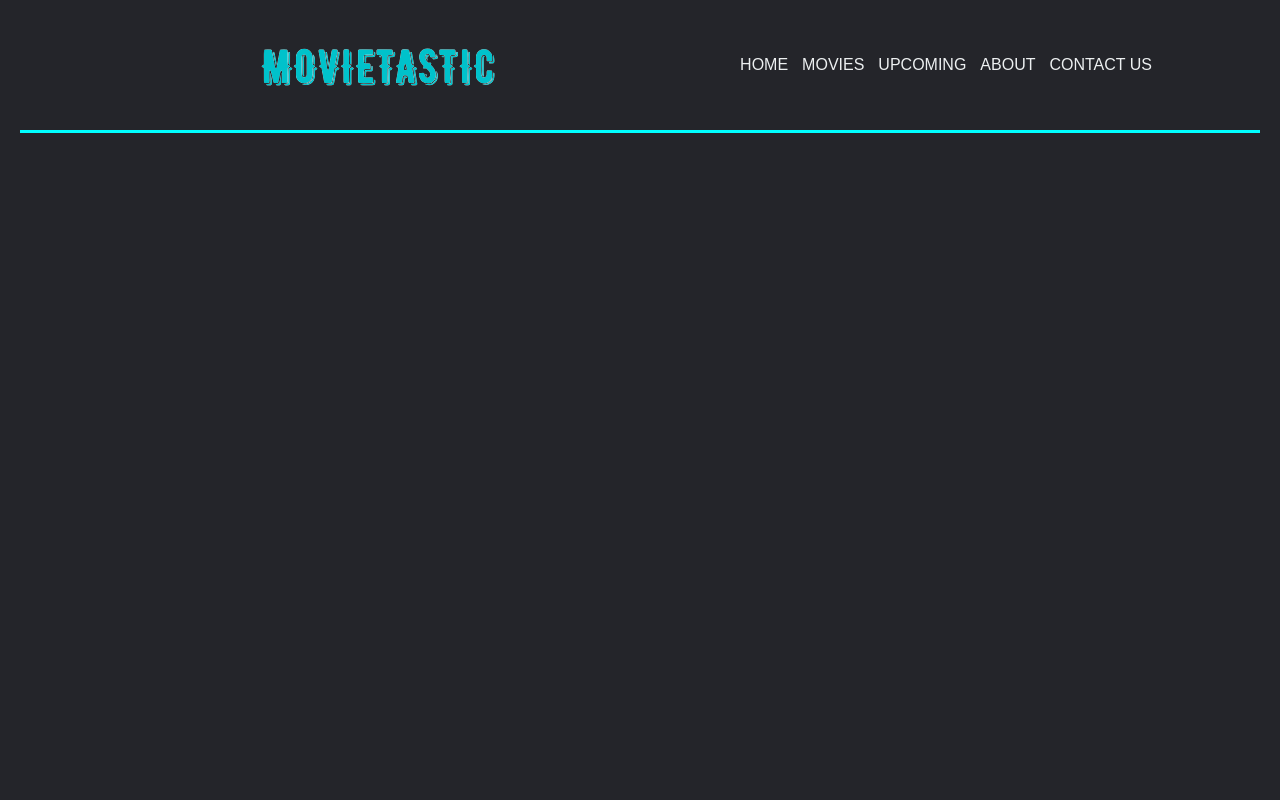
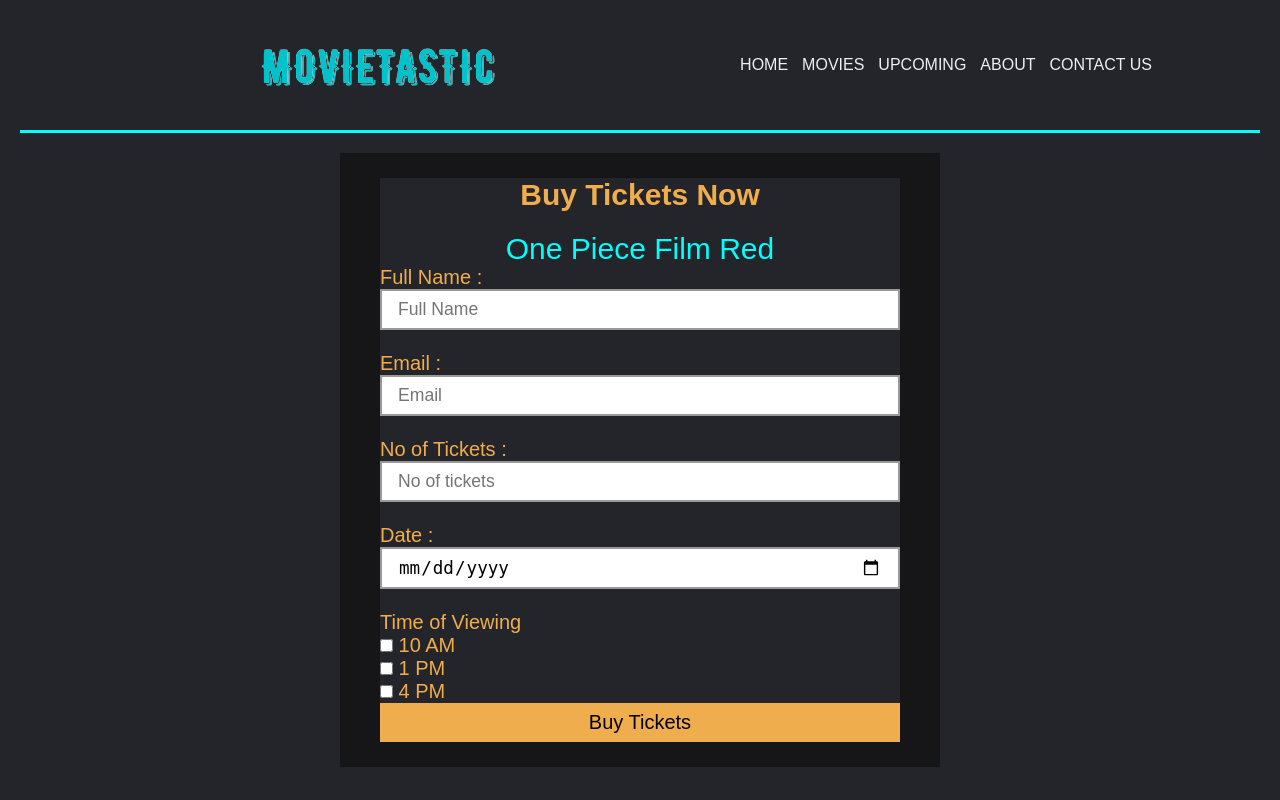
Before and after one commit to Skuukzkyy/MovieTicketing, a PHP site: page /movie_tab.php?id=1 in a window 1280 px wide. Run offline with PHP 8.4, Linux system fonts and the light colour scheme; data that the repository does not hold is empty.

Commit message:
Added buy ticket

```diff
--- a/css/movie_tab.css
+++ b/css/movie_tab.css
@@ -87,3 +87,102 @@ iframe{
     display:block;
     margin: 0 auto;
 }
+
+.buy{
+    background-color: #f0ad4e;
+}
+
+button {
+    padding: 5px 25px;
+    border: none;
+    border-radius: 50px;
+    cursor: pointer;
+    transition: all 0.3s ease 0s;
+    margin-left: 10px;
+    font-size: 20px;
+    font-family: 'Century Gothic',sans-serif;
+}
+
+button:hover{
+    background-color: #00FFFF;
+}
+
+
+
+.buy_form{
+	width: 50%;
+	height: 40%;
+	justify-content: center;
+	align-items: center;
+	padding: 20px;
+    align-self: center;
+    font-family: 'Century Gothic',sans-serif;
+    position: absolute;
+    margin-left: 25%;
+}
+
+.contact-box{
+	justify-content: center;
+	align-items: center;
+	text-align: left;
+    color: #f0ad4e;
+    font-size: 20px;
+    font-weight: 100;
+}
+
+.box{
+	padding: 25px 40px;
+    background: rgba(0, 0, 0, 0.4);
+}
+
+h2{
+	position: relative;
+	padding: 0 0 10px;
+	margin-bottom: 10px;
+}
+
+.field{
+	width: 100%;
+	border: 2px solid rgba(0, 0, 0, 0.4);
+	outline: none;
+    background-color: white;
+	padding: 0.5rem 1rem;
+	font-size: 1.1rem;
+	margin-bottom: 22px;
+	transition: .3s;
+}
+
+.field:hover{
+    background-color: white;
+}
+
+.submit{
+	width: 100%;
+	padding: 0.5rem 1rem;
+	background-color: #f0ad4e;
+	color:black;
+	font-size: 20px;
+	border: none;
+	outline: none;
+	cursor: pointer;
+	transition: .3s;
+}
+
+.submit:hover{
+    background-color: #00ffff;
+}
+
+.field:focus{
+    border: 4px solid #f0ad4e;
+    background-color: #fff;
+}
+
+.formP{
+    text-justify: left;
+    font-size: 20px;
+}
+
+.Mtitle{
+    font-size: 30px;
+    color: #00FFFF;
+}
--- a/movie_tab.php
+++ b/movie_tab.php
@@ -10,6 +10,7 @@
     <title> MOVIETASTIC</title>
     <link rel="shortcut icon" href="media/favicon.ico" />
     <link rel="stylesheet" type="text/css" href="css/movie_tab.css">
+    <script src="js/JQuery3.3.1.js"></script>
 </head>
 <body>
     <!-- navbar---------------------------------------------------------->
@@ -26,7 +27,6 @@
         </nav>
     </header>
     <hr>
-
     <div class="descrip">
             <?php foreach ($movie_info as $data) : ?>
                 <img src="img/<?php echo $data['banner2'] ?>" class="pic"><br><br><br><br>
@@ -42,5 +42,37 @@
                 <iframe src="<?php echo $data['movie_trailer'];?>" title="YouTube video player" frameborder="0" allow="accelerometer; autoplay; clipboard-write; encrypted-media; gyroscope; picture-in-picture" allowfullscreen></iframe><br>
                 <hr>
             <?php endforeach; ?>
+
+    <div id="bottom">
+        <div class="buy_form">
+            <div class="contact-box">
+                <div class="box">
+                    <center>
+                        <h2>Buy Tickets Now</h2>
+                    <p class="Mtitle">One Piece Film Red</p>
+                    </center>
+
+                    <p class="formP">Full Name :
+                        <input type="text" class="field" placeholder="Full Name" required>
+                        Email :
+                        <input type="text" class="field" placeholder="Email" required>
+                        No of Tickets :
+                        <input type="number" class="field" placeholder="No of tickets" required>
+                        Date :
+                        <input type="date" class="field" placeholder="Date" required>
+                        Time of Viewing <br>
+                            <input type="checkbox" id="time1" value="10 AM">
+                            <label for="time1"> 10 AM</label><br>
+                            <input type="checkbox" id="time2" value="1 PM">
+                            <label for="time2"> 1 PM</label><br>
+                            <input type="checkbox" id="time3" value="4PM">
+                            <label for="time3"> 4 PM</label><br>
+                    <input type="submit" value="Buy Tickets" class="submit">
+                </div>
+            </div>
+        </div>
+    </div>
+
 </body>
+
 </html>
```
Also changed, not shown: contact.php (+14 -13 lines), css/contact.css (+5 -4 lines), media/about.png (added). Lines whose indentation alone changed are shown as unchanged.
